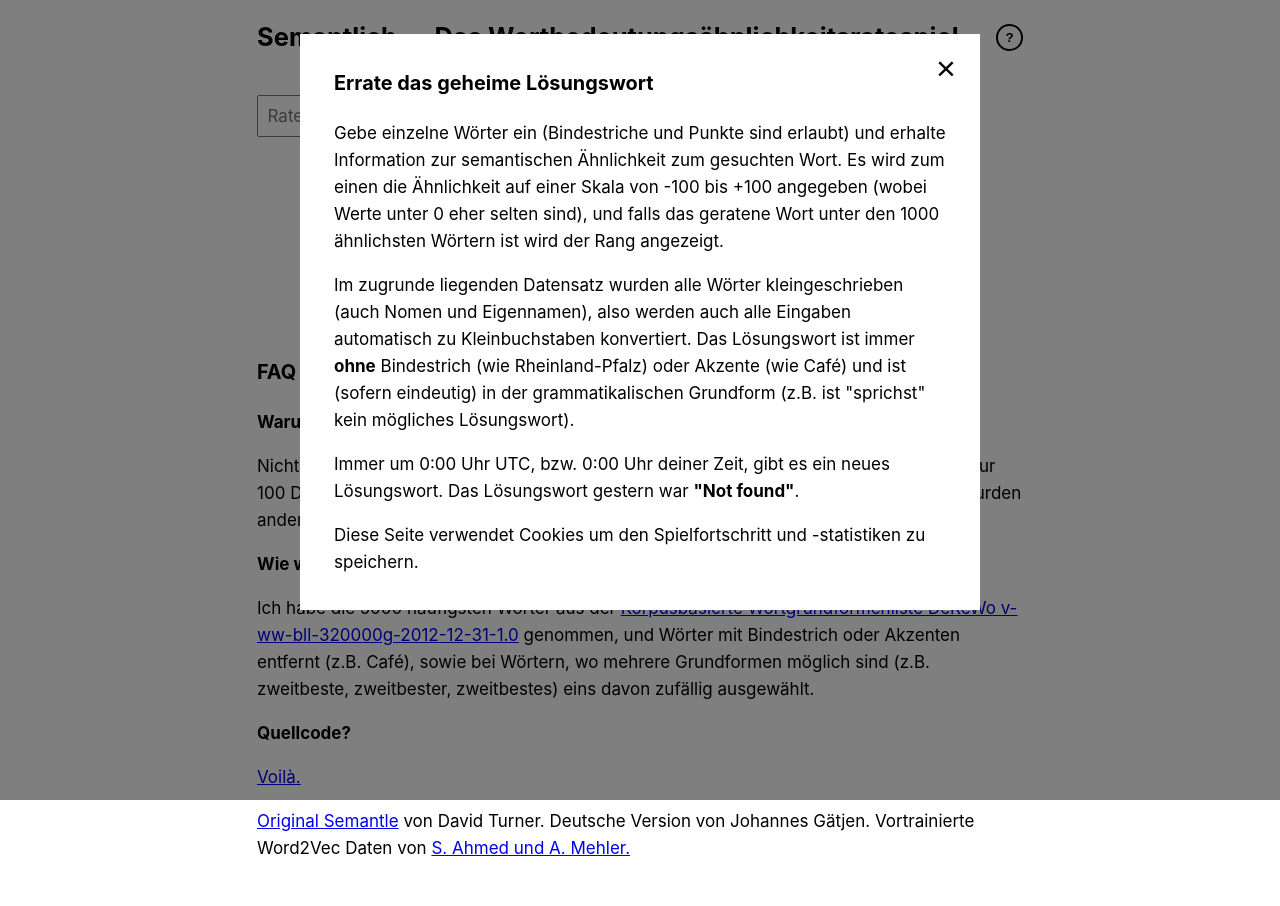
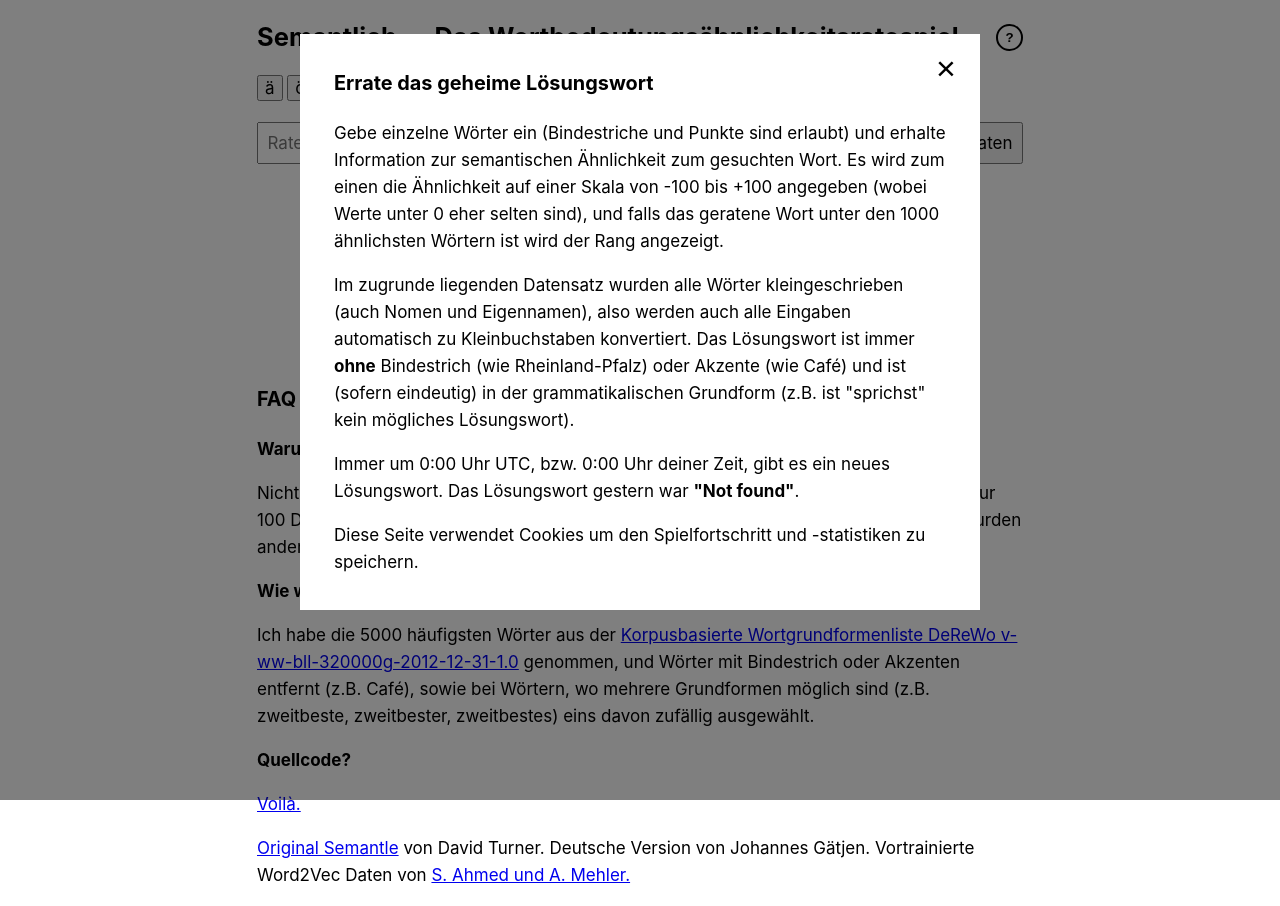
Before and after one commit to NewsJelly/semantle-ko, a plain HTML site: page static/index.html in a window 1280 px wide. Before the commit the page ends 879 px from the top, so only its background shows below. Drawn offline with Linux system fonts and the light colour scheme; no server answers.

Commit message:
add buttons with umlauts and eszett for our keyboardly challenged users

```diff
--- /dev/null
+++ b/static/assets/js/addSpecialLetter.js
@@ -0,0 +1,3 @@
+function addLetter(l) {
+    document.getElementById("guess").value += l
+}
--- a/static/assets/styles.css
+++ b/static/assets/styles.css
@@ -25,14 +25,10 @@ body.rules-open #rules-underlay {
     display: block;
 }
 
-#form-row {
-    align-items: center;
-    display: flex;
-    flex-direction: row-reverse;
-    flex-wrap: wrap;
-    column-gap: 20px;
-    justify-content: flex-end;
+.button {
+    color:black;
 }
+
 
 header {
     align-items: center;
--- a/static/index.html
+++ b/static/index.html
@@ -6,6 +6,7 @@
     <title>Semantlich — Das Wortbedeutungsähnlichkeitsratespiel</title>
     <script src="assets/js/semantle.js"></script>
     <script src="assets/js/clipboard.js"></script>
+    <script src="assets/js/addSpecialLetter.js"></script>
     <link rel="stylesheet" href="assets/styles.css">
     <link rel="icon" type="image/png" sizes="32x32" href="assets/favicon-32x32.png">
     <link rel="icon" type="image/png" sizes="16x16" href="assets/favicon-16x16.png">
@@ -56,12 +57,16 @@
     <div id="error" style="color:#ff0000"></div>
     <form id="form" autocorrect="off" autocapitalize="none"
           autocomplete="off">
+      <input type="button" value="ä" id="add-ä" onclick="addLetter('ä')" class="button">
+      <input type="button" value="ö" id="add-ö" onclick="addLetter('ö')" class="button">
+      <input type="button" value="ü" id="add-ü" onclick="addLetter('ü')" class="button">
+      <input type="button" value="ß" id="add-ß" onclick="addLetter('ß')" class="button">
       <div id="form-row">
         <div id="guess-wrapper">
           <input placeholder="Raten" autocorrect="off" autocapitalize="none"
           autocomplete="off"
           type="text" id="guess">
-          <input type="submit" value="Raten" id="guess-btn">
+          <input type="submit" value="Raten" id="guess-btn" class="button">
         </div>
       </div>
     </form>
@@ -73,7 +78,7 @@
     </table>
 
 
-  <input type="button" value="Aufgeben" id="give-up-btn" style="display:none;">
+  <input type="button" value="Aufgeben" id="give-up-btn" style="display:none;" class="button">
 
 <footer>
 <h3 id="faq">FAQ</h3>
```
